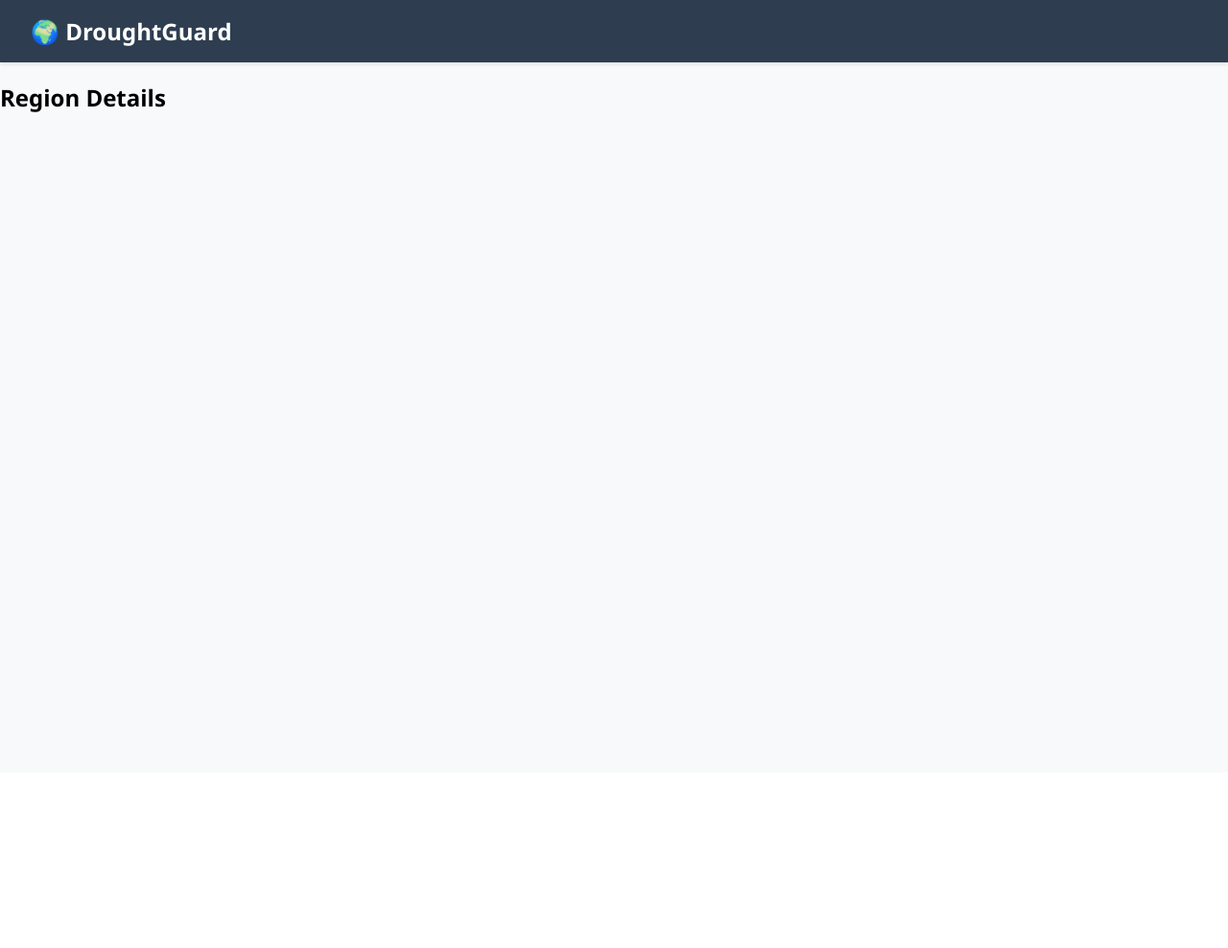
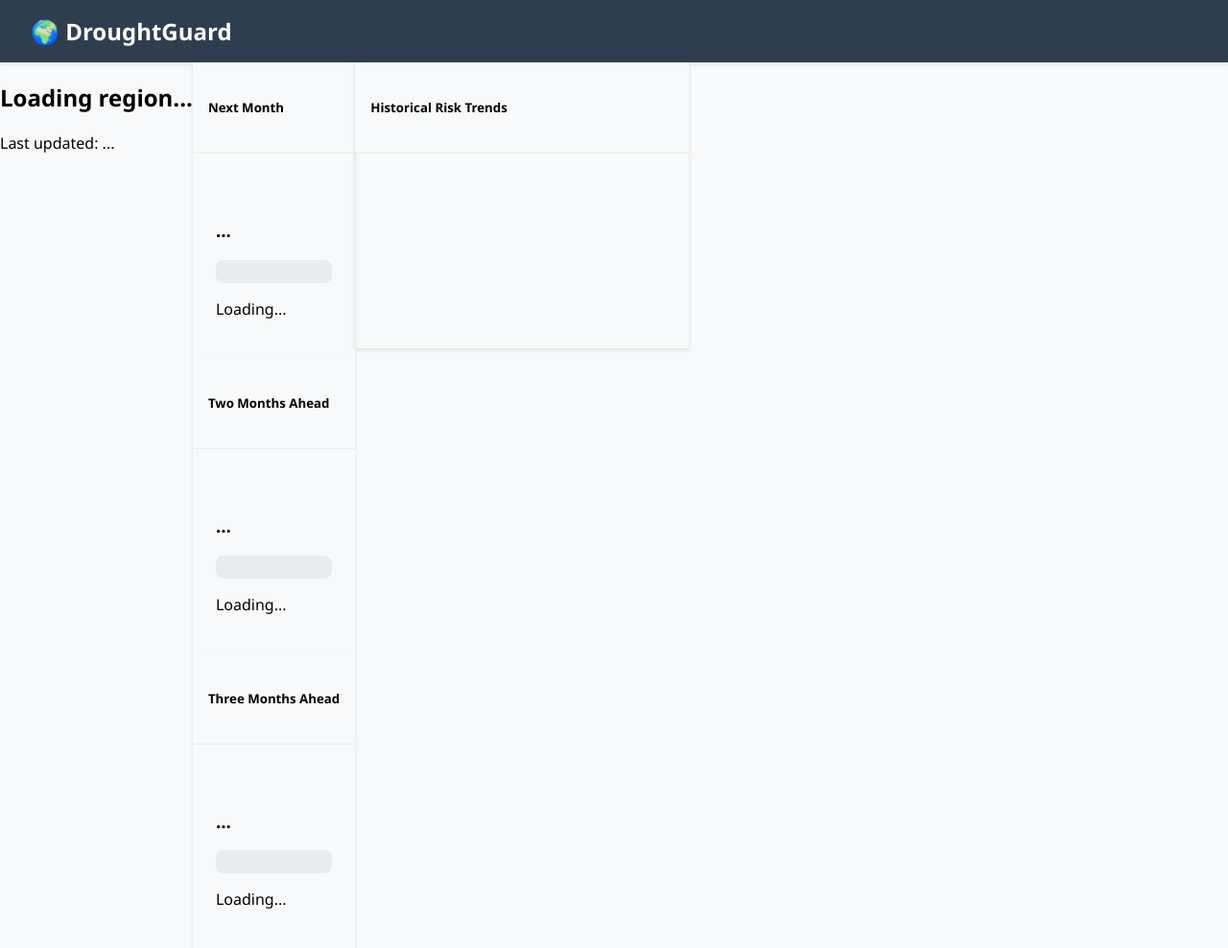
Before and after one commit to NightmareHel/DroughtGuard, a Flask app: template app/templates/region.html in a window 1280 px wide. Shown: the whole page at 96% size. Before the commit the page ends 117 px from the top, so only its background shows below. Run offline with Flask 3, Linux system fonts and the light colour scheme; the template is opened without the code that fills it, so the values that code supplies are empty; a map, chart or similar area stays blank; parts of the project's set-up code (start-up, migrations or seed data) failed here and were passed over.

Commit message:
Redirect for Future Prediction
1st Commit

```diff
--- a/app/app.py
+++ b/app/app.py
@@ -41,12 +41,42 @@
 
 @app.route('/api/predict', methods=['POST'])
 def predict():
-    """Predict food insecurity risk for a region."""
+    """Predict food insecurity risk for a region across multiple time horizons."""
     data = request.get_json()
     region = data.get('region')
 
     if not region:
         return jsonify({'error': 'Region is required'}), 400
+
+    try:
+        # Get latest features for the region
+        region_features = features_df[features_df['region'] == region].iloc[-1].to_dict()
+
+        # Get predictions for all horizons
+        probabilities = predict_risk(region_features)
+
+        # Categorize risk for each horizon
+        predictions = {}
+        for horizon, prob in probabilities.items():
+            risk_category = categorize_risk(prob)
+            predictions[horizon] = {
+                'probability': prob,
+                'category': risk_category['label'],
+                'color': risk_category['color']
+            }
+
+        # Map region name if needed
+        display_name = REGION_MAP.get(region, region)
+
+        return jsonify({
+            'region': region,
+            'display_name': display_name,
+            'predictions': predictions
+        })
+    except Exception as e:
+        return jsonify({
+            'error': f'Prediction failed: {str(e)}'
+        }), 500
 
     # ✅ Normalize region name if needed
     mapped_name = REGION_MAP.get(region, region)
--- a/app/static/script.js
+++ b/app/static/script.js
@@ -2,6 +2,7 @@
 
 let map;
 let geojsonLayer;
+let currentPredictions = {};
 
 // Initialize map
 function initMap() {
@@ -156,20 +157,57 @@
 // Display results
 function displayResults(data) {
     const resultsPanel = document.getElementById('results');
+    currentPredictions = data.predictions;
 
-    resultsPanel.innerHTML = `
-        <h3>Prediction Results</h3>
-        <p><strong>Region:</strong> ${data.region}</p>
-        <p><strong>Risk Level:</strong>
-            <span class="risk-badge" style="background-color: ${data.risk_category.color}">
-                ${data.risk_category.label}
-            </span>
-        </p>
-        <p><strong>Risk Probability:</strong> ${(data.probability * 100).toFixed(1)}%</p>
-        <p><strong>NDVI Anomaly:</strong> ${data.features.ndvi_anomaly.toFixed(2)}</p>
-        <p><strong>Rainfall Anomaly:</strong> ${data.features.rainfall_anomaly.toFixed(2)}</p>
-        <p><strong>Food Price Inflation:</strong> ${data.features.food_price_inflation.toFixed(2)}</p>
+    // Create forecast cards
+    let forecastHtml = `
+        <h3>Forecast for ${data.display_name}</h3>
+        <div class="forecast-grid">
     `;
+
+    // Add card for each horizon
+    const horizonLabels = {
+        1: 'Next Month',
+        2: 'Two Months Ahead',
+        3: 'Three Months Ahead'
+    };
+
+    for (const [horizon, pred] of Object.entries(data.predictions)) {
+        const h = parseInt(horizon);
+        forecastHtml += `
+            <div class="forecast-card">
+                <div class="card">
+                    <div class="card-header">
+                        <h5>${horizonLabels[h]}</h5>
+                    </div>
+                    <div class="card-body">
+                        <div class="risk-indicator" style="background-color: ${pred.color}"></div>
+                        <h3 class="text-center">${pred.category}</h3>
+                        <div class="progress">
+                            <div class="progress-bar"
+                                role="progressbar"
+                                style="width: ${pred.probability * 100}%; background-color: ${pred.color}"
+                                aria-valuenow="${pred.probability * 100}"
+                                aria-valuemin="0"
+                                aria-valuemax="100">
+                            </div>
+                        </div>
+                        <p class="text-center mt-2">${(pred.probability * 100).toFixed(1)}% Risk</p>
+                    </div>
+                </div>
+            </div>
+        `;
+    }
+
+    forecastHtml += '</div>';
+
+    // Update panel content
+    resultsPanel.innerHTML = forecastHtml;
+
+    // Use the nearest-term prediction for map coloring
+    if (data.predictions[1]) {
+        updateMapRegion(data.region, data.predictions[1].color);
+    }
 }
 
 // Update map region color
--- a/app/static/style.css
+++ b/app/static/style.css
@@ -45,6 +45,60 @@
 .map-container {
     flex: 1;
     position: relative;
+}
+
+/* Forecast Cards */
+.forecast-grid {
+    display: grid;
+    grid-template-columns: repeat(auto-fit, minmax(250px, 1fr));
+    gap: 1.5rem;
+    margin-top: 1.5rem;
+}
+
+.forecast-card {
+    background: white;
+    border-radius: 8px;
+    overflow: hidden;
+    transition: transform 0.2s;
+}
+
+.forecast-card:hover {
+    transform: translateY(-2px);
+}
+
+.risk-indicator {
+    width: 24px;
+    height: 24px;
+    border-radius: 50%;
+    margin: 0 auto 1rem auto;
+}
+
+.progress {
+    height: 1.5rem;
+    background-color: #e9ecef;
+    border-radius: 0.5rem;
+    margin: 1rem 0;
+}
+
+.progress-bar {
+    height: 100%;
+    border-radius: 0.5rem;
+    transition: width 0.6s ease;
+}
+
+.card {
+    height: 100%;
+    box-shadow: 0 2px 4px rgba(0,0,0,0.1);
+}
+
+.card-header {
+    background-color: #f8f9fa;
+    padding: 1rem;
+    border-bottom: 1px solid #e9ecef;
+}
+
+.card-body {
+    padding: 1.5rem;
 }
 
 #map {
--- a/app/templates/region.html
+++ b/app/templates/region.html
@@ -3,8 +3,148 @@
 {% block title %}Region Details - DroughtGuard{% endblock %}
 
 {% block content %}
-<div class="container">
-    <h2>Region Details</h2>
-    <!-- Region-specific content will go here -->
+<div class="container mt-4">
+    <div class="d-flex justify-content-between align-items-center mb-4">
+        <h2 id="region-title">Loading region...</h2>
+        <div class="text-muted">
+            Last updated: <span id="last-updated">...</span>
+        </div>
+    </div>
+
+    <div class="row">
+        <!-- Forecast cards for each horizon -->
+        <div class="col-md-4 mb-4">
+            <div class="card h-100">
+                <div class="card-header">
+                    <h5 class="mb-0">Next Month</h5>
+                </div>
+                <div class="card-body">
+                    <div class="risk-indicator" id="risk-1"></div>
+                    <h3 class="text-center mb-3" id="risk-label-1">...</h3>
+                    <div class="progress">
+                        <div class="progress-bar" id="risk-bar-1" role="progressbar" style="width: 0%"></div>
+                    </div>
+                    <p class="text-center mt-2" id="risk-prob-1">Loading...</p>
+                </div>
+            </div>
+        </div>
+
+        <div class="col-md-4 mb-4">
+            <div class="card h-100">
+                <div class="card-header">
+                    <h5 class="mb-0">Two Months Ahead</h5>
+                </div>
+                <div class="card-body">
+                    <div class="risk-indicator" id="risk-2"></div>
+                    <h3 class="text-center mb-3" id="risk-label-2">...</h3>
+                    <div class="progress">
+                        <div class="progress-bar" id="risk-bar-2" role="progressbar" style="width: 0%"></div>
+                    </div>
+                    <p class="text-center mt-2" id="risk-prob-2">Loading...</p>
+                </div>
+            </div>
+        </div>
+
+        <div class="col-md-4 mb-4">
+            <div class="card h-100">
+                <div class="card-header">
+                    <h5 class="mb-0">Three Months Ahead</h5>
+                </div>
+                <div class="card-body">
+                    <div class="risk-indicator" id="risk-3"></div>
+                    <h3 class="text-center mb-3" id="risk-label-3">...</h3>
+                    <div class="progress">
+                        <div class="progress-bar" id="risk-bar-3" role="progressbar" style="width: 0%"></div>
+                    </div>
+                    <p class="text-center mt-2" id="risk-prob-3">Loading...</p>
+                </div>
+            </div>
+        </div>
+    </div>
+
+    <!-- Historical data chart -->
+    <div class="row mt-4">
+        <div class="col-12">
+            <div class="card">
+                <div class="card-header">
+                    <h5 class="mb-0">Historical Risk Trends</h5>
+                </div>
+                <div class="card-body">
+                    <canvas id="historical-chart"></canvas>
+                </div>
+            </div>
+        </div>
+    </div>
 </div>
 {% endblock %}
+
+{% block scripts %}
+<script src="https://cdn.jsdelivr.net/npm/chart.js"></script>
+<script>
+document.addEventListener('DOMContentLoaded', function() {
+    const urlParams = new URLSearchParams(window.location.search);
+    const region = urlParams.get('region');
+
+    if (!region) {
+        window.location.href = '/';
+        return;
+    }
+
+    // Update region title
+    document.getElementById('region-title').textContent = region;
+
+    // Load predictions
+    fetch('/api/predict', {
+        method: 'POST',
+        headers: {
+            'Content-Type': 'application/json',
+        },
+        body: JSON.stringify({ region: region })
+    })
+    .then(response => response.json())
+    .then(data => {
+        if (data.error) {
+            throw new Error(data.error);
+        }
+
+        // Update last updated time
+        document.getElementById('last-updated').textContent = new Date().toLocaleString();
+
+        // Update predictions for each horizon
+        for (const [horizon, pred] of Object.entries(data.predictions)) {
+            const h = parseInt(horizon);
+            document.getElementById(`risk-label-${h}`).textContent = pred.category;
+            document.getElementById(`risk-prob-${h}`).textContent = `${(pred.probability * 100).toFixed(1)}% Risk`;
+
+            const riskBar = document.getElementById(`risk-bar-${h}`);
+            riskBar.style.width = `${pred.probability * 100}%`;
+            riskBar.style.backgroundColor = pred.color;
+
+            const indicator = document.getElementById(`risk-${h}`);
+            indicator.style.backgroundColor = pred.color;
+        }
+    })
+    .catch(error => {
+        console.error('Error:', error);
+        alert('Failed to load predictions: ' + error.message);
+    });
+});
+</script>
+
+<style>
+.risk-indicator {
+    width: 20px;
+    height: 20px;
+    border-radius: 50%;
+    margin: 0 auto 1rem auto;
+}
+
+.progress {
+    height: 1.5rem;
+}
+
+.progress-bar {
+    transition: width 0.6s ease;
+}
+</style>
+{% endblock %}
```
Also changed, not shown: app/predict.py (+82 -25 lines), app/utils/feature_validator.py (added, +81 -0 lines), model/train_multi_horizon.py (added, +112 -0 lines).
